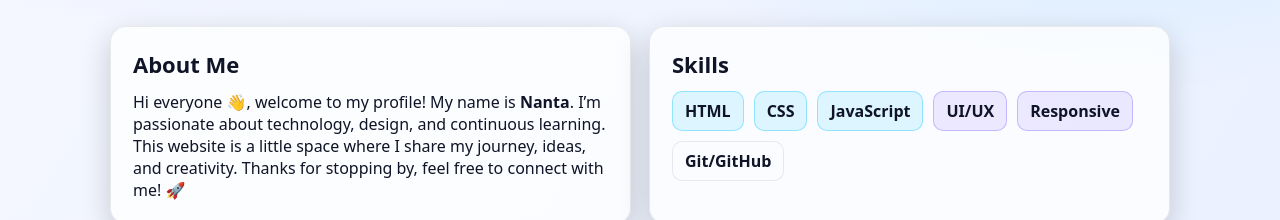
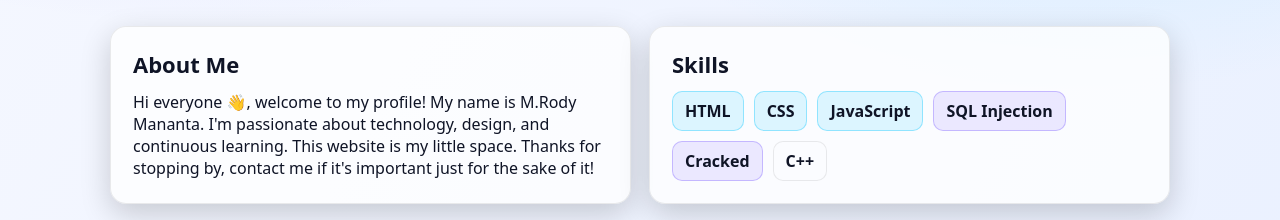
Before and after one commit to crypto-zh1901/myprofile, a plain HTML site: page index.html in a window 1280 px wide. Shown: the part 586-806 px from the top of the page. Drawn offline with Linux system fonts and the light colour scheme.

Commit message:
Update index.html

```diff
--- a/index.html
+++ b/index.html
@@ -207,11 +207,8 @@
     <section id="about" class="grid grid-2">
       <div class="card">
         <h2>About Me</h2>
-        <p>Hi everyone 👋, welcome to my profile!
-      My name is <strong>Nanta</strong>.
-      I’m passionate about technology, design, and continuous learning.
-      This website is a little space where I share my journey, ideas, and creativity.
-      Thanks for stopping by, feel free to connect with me! 🚀</p>
+        <p>
+Hi everyone 👋, welcome to my profile! My name is M.Rody Mananta.<strong> </strong> I'm passionate about technology, design, and continuous learning. This website is my little space. Thanks for stopping by, contact me if it's important just for the sake of it!</p>
       </div>
       <div id="skills" class="card">
         <h2>Skills</h2>
@@ -219,9 +216,9 @@
           <span class="badge blue">HTML</span>
           <span class="badge blue">CSS</span>
           <span class="badge blue">JavaScript</span>
-          <span class="badge violet">UI/UX</span>
-          <span class="badge violet">Responsive</span>
-          <span class="badge">Git/GitHub</span>
+          <span class="badge violet">SQL Injection</span>
+          <span class="badge violet">Cracked</span>
+          <span class="badge">C++</span>
         </div>
       </div>
     </section>
```
